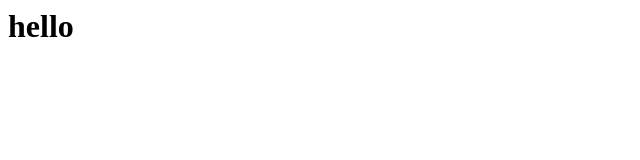
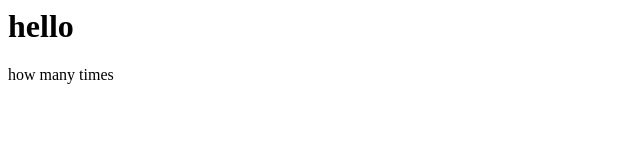
Before and after one commit to mehhh-pegasus/git-assign-repo, a plain HTML site: page index.html in a window 1280 px wide. Shown: the full height of the page, 0-640 px from the left. Drawn offline with Linux system fonts and the light colour scheme.

Commit message:
testing a new feature

```diff
--- a/index.html
+++ b/index.html
@@ -1 +1,2 @@
 <h1>hello</h1>
+<p>how many times</p>
```
Also changed, not shown: NewFeature/test.txt (added).
